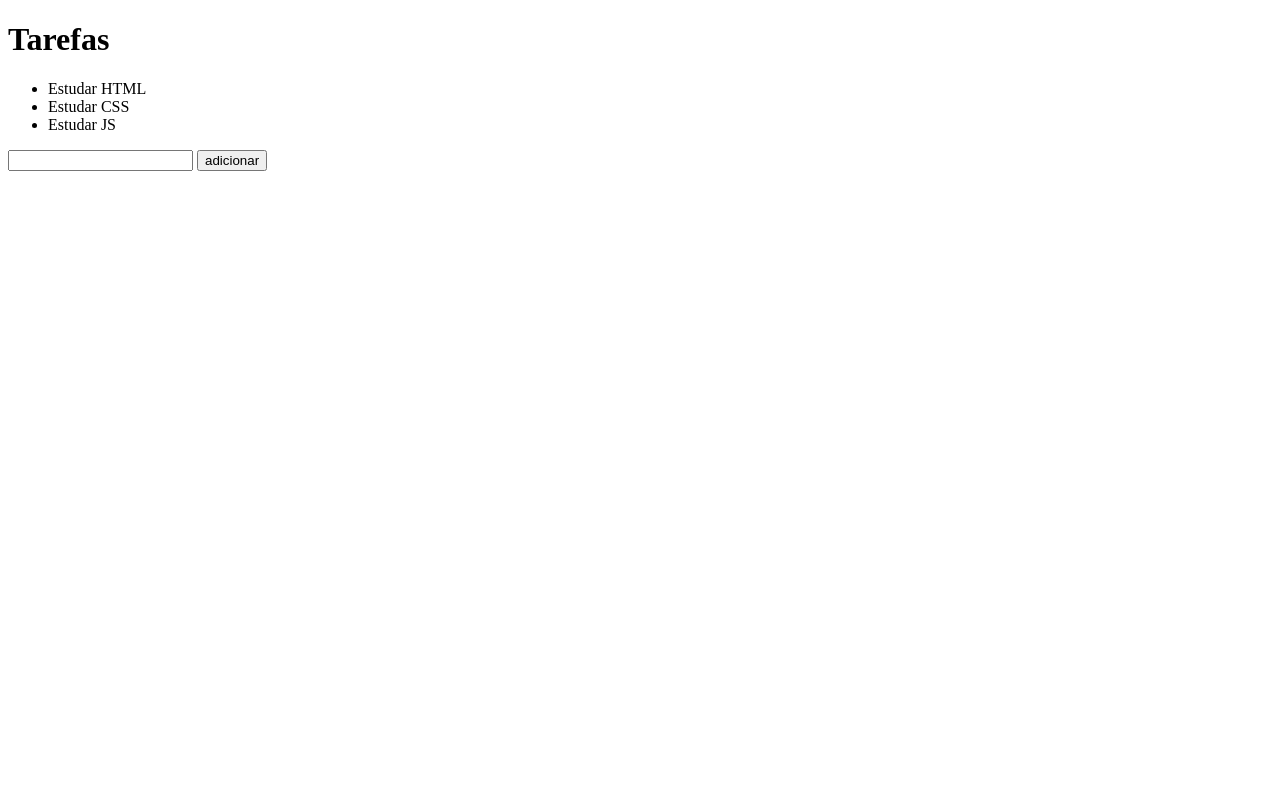
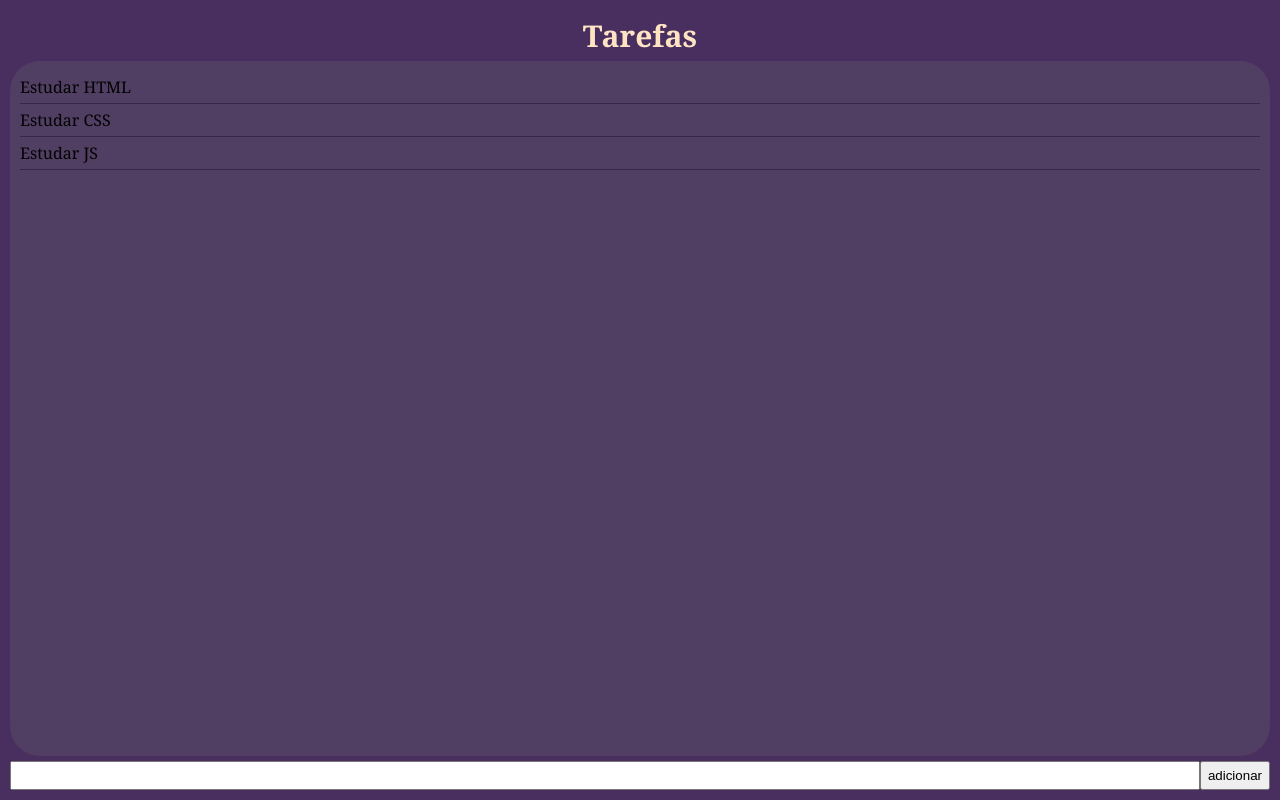
Before and after one commit to sarabgino/lista-de-tarefas, a plain HTML site: page index.html in a window 1280 px wide. Drawn offline with Linux system fonts and the light colour scheme.

Commit message:
Update index.html

```diff
--- a/index.html
+++ b/index.html
@@ -2,27 +2,95 @@
 <html>
     <head>
         <title>Minhas Tarefas</title>
+        <style>
+            *{
+                box-sizing: border-box;
+                margin: 0;
+            }
+            body {
+                border: 10px solid rgb(72, 47, 95);;
+                min-height: 100vh;
+                font-family: Georgia, 'Times New Roman', Times, serif;
+                display: flex;
+                flex-direction: column;
+                background: rgb(72, 47, 95);
+            }
+
+            header {
+                color: bisque;
+                font-size: 15px;
+                text-align: center;
+                padding: 5px;
+            }
+
+            main{
+                flex: auto;
+                background-color: rgb(81, 62, 99);
+                padding: 10px;
+                border-radius: 30px;
+            }
+
+            main ul {
+                padding: 0;
+                list-style: none;
+            }
+
+            main li {
+                border-bottom: 1px solid rgb(57, 36, 77);
+                padding: 5px 0;
+            }
+
+            footer {
+                display: flex;
+                padding-top: 5px;
+
+            }
+
+            footer input {
+                flex: auto;
+                padding: 5px;
+            }
+        </style>
     </head>
     <body>
+        <header>
             <h1>Tarefas</h1>
-        <ul>
-            <li>Estudar HTML</li>
-            <li>Estudar CSS</li>
-            <li>Estudar JS</li>
-        </ul>
+        </header>
+        <main>
+            <ul></ul>
+        </main>
+        <footer>
             <input>
             <button onclick="add()" >adicionar</button>
+        </footer>
         <script>
+
+            // estado da aplicação
+            const tarefas = ["Estudar HTML", "Estudar CSS", "Estudar JS"]
+
+
             function add() {
-                const ul = document.querySelector("ul")
                const input = document.querySelector("input")
                const tarefa = input.value
+               tarefas.push(tarefa)
+               input.value = ""
+               render()
+            }
 
+            function render() {
+                const ul = document.querySelector("ul")
+                ul.innerHTML = null
+
+                tarefas.forEach(function(tarefa){
                     const li = document.createElement("li")
                     li.innerText = tarefa
                     ul.appendChild(li)
-                console.log(li)
+                })
+
+
             }
+
+            render()
         </script>
     </body>
 </html>
```
Lines whose indentation alone changed are shown as unchanged.
